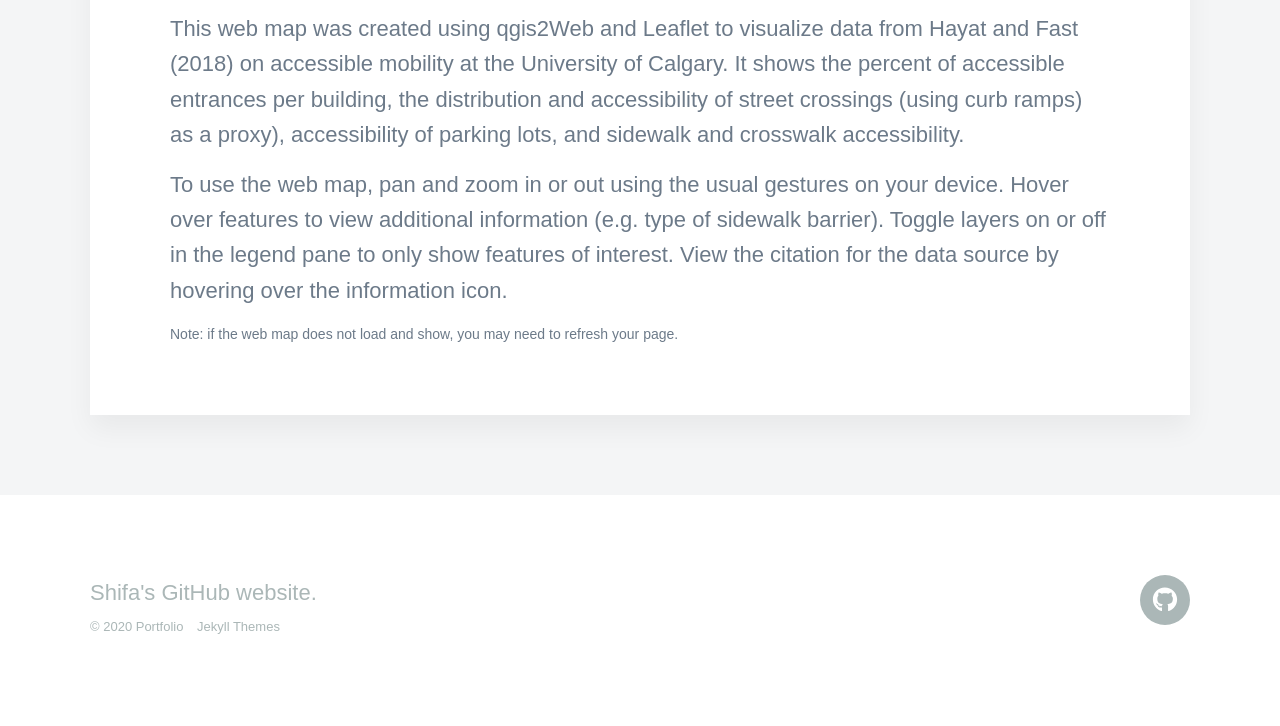
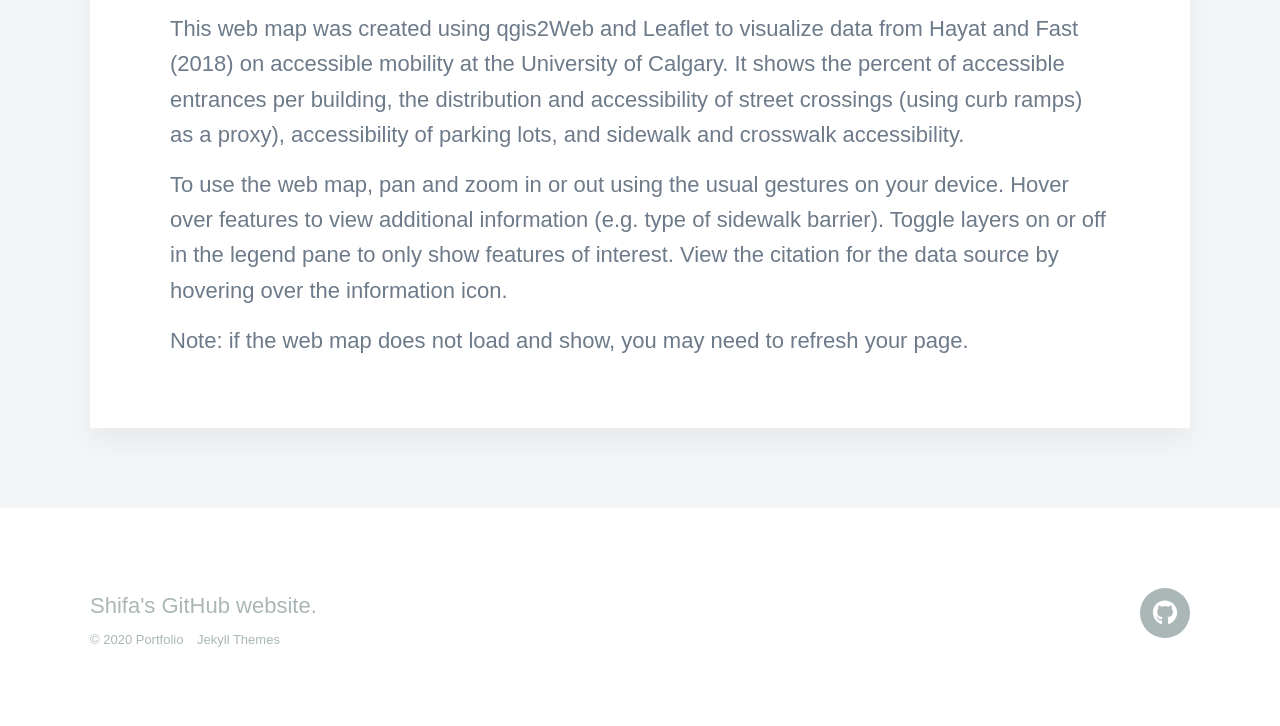
Before and after one commit to shifahayat/shifahayat.github.io, a Jekyll site: the page built from _projects/map.html, in a window 1280 px wide. Shown: the part 1222-1948 px from the top of the page. Built offline with Jekyll 4.4.1, drawn with Linux system fonts in a browser that asks for light colours; nearby versions of some CDN libraries; some web fonts are replaced.

```diff
--- a/_projects/map.html
+++ b/_projects/map.html
@@ -25,7 +25,6 @@ featured_image: '/images/demo/demo-square.jpg'
 	To use the web map, pan and zoom in or out using the usual gestures on your device. Hover over features
 	to view additional information (e.g. type of sidewalk barrier). Toggle layers on or off in the legend pane to
 	only show features of interest. View the citation for the data source by hovering over the information icon. </p>
-<p>
-<p style ="font-size:14px;">
-	Note: if the web map does not load and show, you may need to refresh your page.</p>
+<p><h8>
+	Note: if the web map does not load and show, you may need to refresh your page.</p><h8>
 </div>
```
